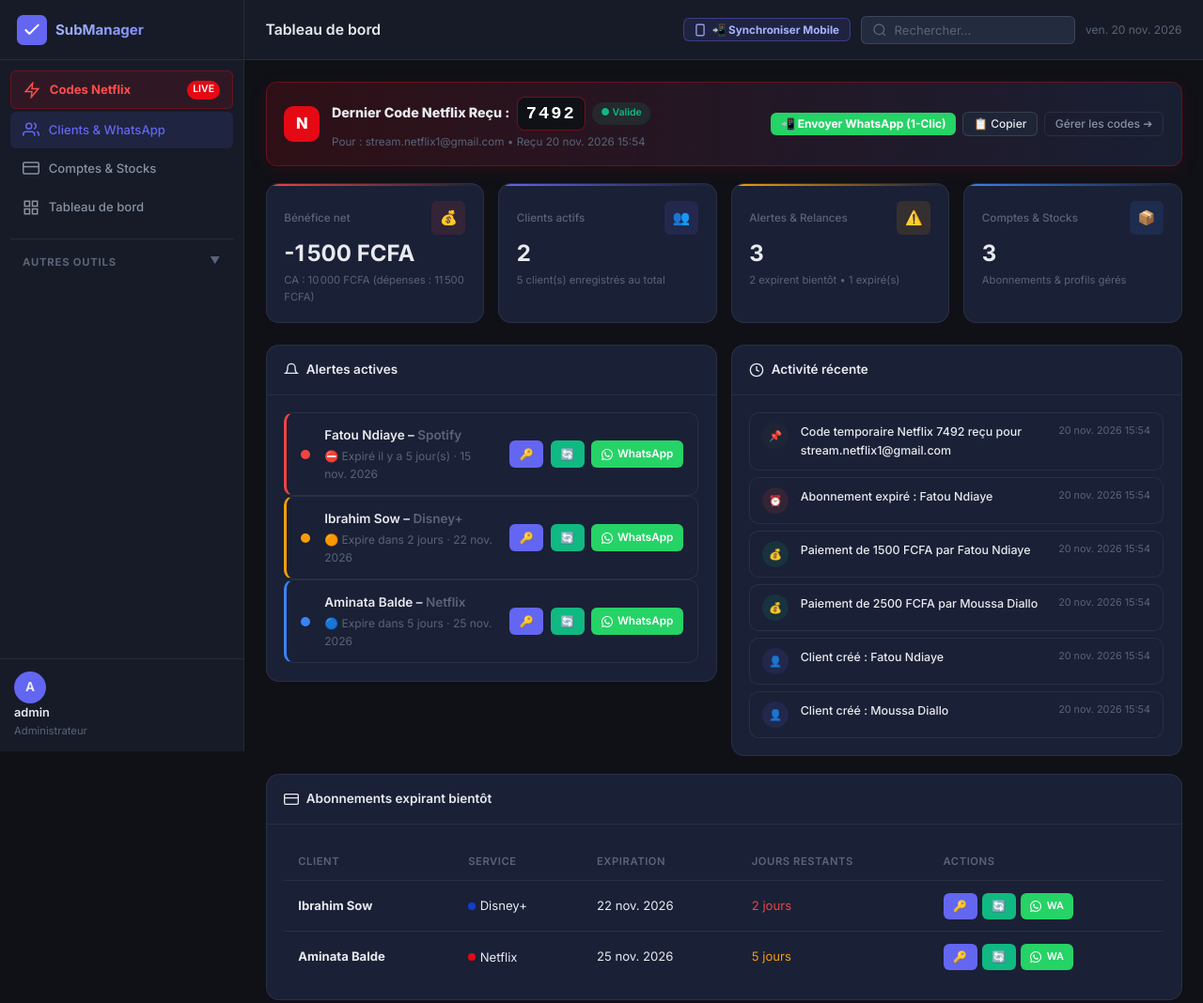
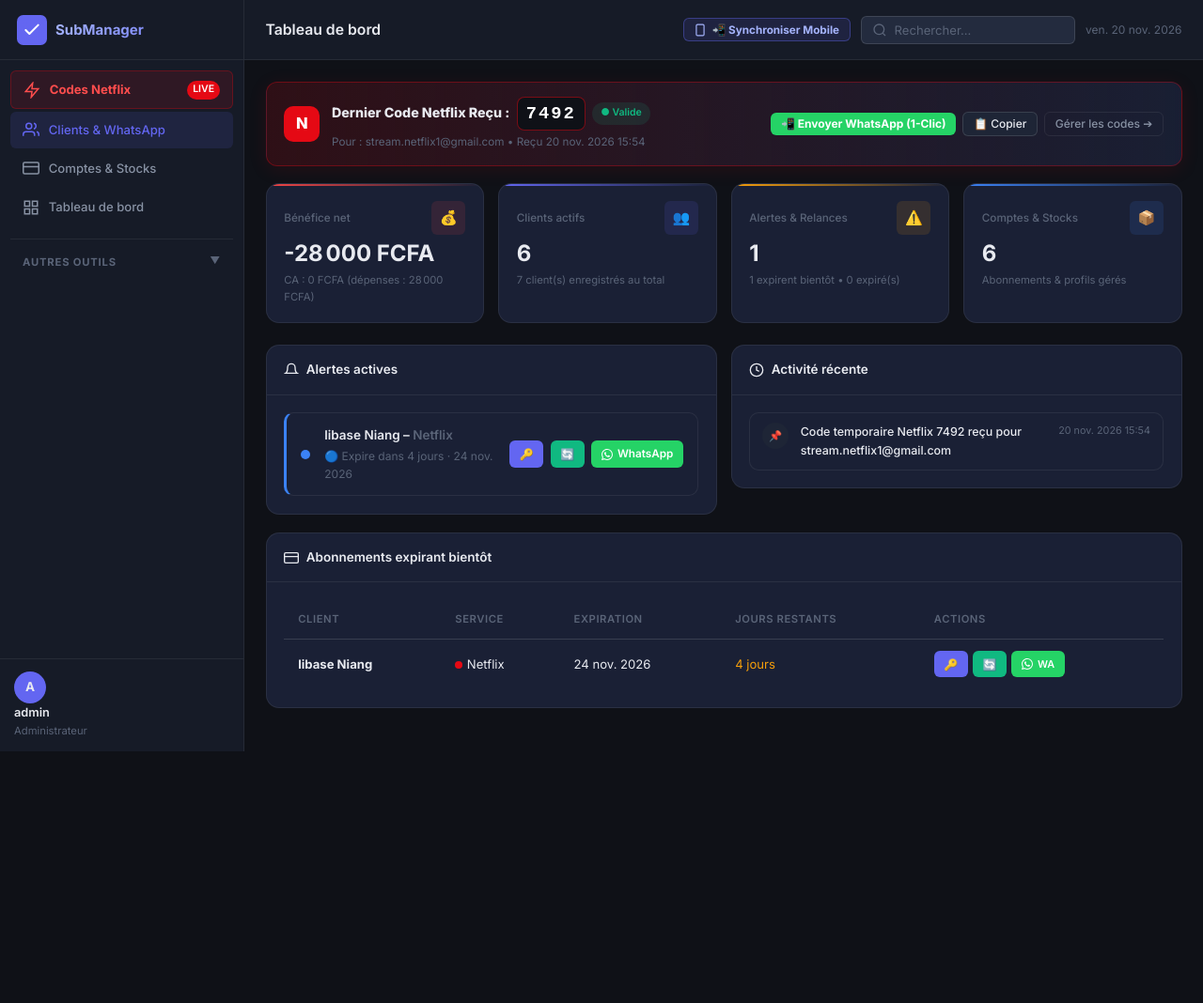
Before and after one commit to oumarniang2003-ops/netflix, a plain HTML site: page index.html in a window 1280 px wide. Shown: the whole page at 94% size. After the commit the page ends 800 px from the top, so only its background shows below. Drawn offline with nearby package versions, Linux system fonts and the light colour scheme.

Commit message:
feat: synchronisation cloud automatique et integration des vrais clients

```diff
--- a/js/cloud-sync.js
+++ b/js/cloud-sync.js
@@ -48,6 +48,13 @@ const CloudSync = (() => {
       if (data && (data.clients || data.subscriptions)) {
         DB.importAll(data);
 
+        // Si une configuration Cloud / Firebase était incluse dans le lien, on l'active automatiquement !
+        if (data.cloudConfig && data.cloudConfig.firebaseUrl) {
+          saveConfig(data.cloudConfig);
+          startCloudListener();
+          updateCloudStatusBadge(true);
+        }
+
         // Nettoyer l'URL sans recharger la page
         if (window.history && window.history.replaceState) {
           const cleanUrl = window.location.pathname + window.location.search;
@@ -56,7 +63,7 @@ const CloudSync = (() => {
 
         const count = (data.clients || []).length;
         setTimeout(() => {
-          UI.toast(`✅ Synchronisation réussie ! ${count} client(s) importés sur votre téléphone.`, 'success', 5000);
+          UI.toast(`✅ Synchronisation réussie ! ${count} client(s) et comptes synchronisés sur votre téléphone.`, 'success', 6000);
           if (typeof App !== 'undefined' && App.renderPage) {
             App.renderPage('clients');
           }
@@ -72,7 +79,10 @@ const CloudSync = (() => {
 
   // --- Générer le lien magique de synchronisation ---
   function getMagicSyncUrl() {
-    const exportData = DB.exportAll();
+    const exportData = {
+      ...DB.exportAll(),
+      cloudConfig: getConfig()
+    };
     const encoded = encodeSyncData(exportData);
     const origin = window.location.origin;
     const path = window.location.pathname;
@@ -181,26 +191,51 @@ const CloudSync = (() => {
     // Pull initial
     pullFromCloud(true);
 
-    // Écoute / Polling discret toutes les 12 secondes
+    // Écoute / Polling discret toutes les 8 secondes pour synchronisation en direct
     if (_listenerInterval) clearInterval(_listenerInterval);
     _listenerInterval = setInterval(() => {
       pullFromCloud(true);
-    }, 12000);
+    }, 8000);
   }
 
   function updateCloudStatusBadge(isConnected = false) {
     const cfg = getConfig();
+    const hasCloud = Boolean(cfg.firebaseUrl);
+
+    // Mettre à jour l'indicateur interne de la modale
     const badge = Utils.el('cloud-status-indicator');
-    if (!badge) return;
+    if (badge) {
+      if (hasCloud) {
+        badge.innerHTML = `<span style="display:inline-block;width:8px;height:8px;border-radius:50%;background:#10b981;margin-right:4px;"></span> Cloud Actif (Temps Réel)`;
+        badge.style.color = '#10b981';
+      } else {
+        badge.innerHTML = `<span style="display:inline-block;width:8px;height:8px;border-radius:50%;background:#8892a4;margin-right:4px;"></span> Local`;
+        badge.style.color = 'var(--text-muted)';
+      }
+    }
 
-    if (cfg.firebaseUrl) {
-      badge.innerHTML = `<span style="display:inline-block;width:8px;height:8px;border-radius:50%;background:#10b981;margin-right:4px;"></span> Cloud Actif`;
-      badge.style.color = '#10b981';
-      badge.title = 'Synchronisation Cloud automatique active';
-    } else {
-      badge.innerHTML = `<span style="display:inline-block;width:8px;height:8px;border-radius:50%;background:#8892a4;margin-right:4px;"></span> Local`;
-      badge.style.color = 'var(--text-muted)';
-      badge.title = 'Mode mémoire locale (cliquez pour synchroniser avec votre téléphone)';
+    // Mettre à jour le bouton de la barre supérieure (Header)
+    const navBtn = Utils.el('open-sync-btn');
+    if (navBtn) {
+      if (hasCloud) {
+        navBtn.innerHTML = `
+          <span style="display:inline-block;width:8px;height:8px;border-radius:50%;background:#10b981;box-shadow:0 0 8px #10b981;"></span>
+          <span class="sync-btn-text">🟢 Cloud Actif</span>
+        `;
+        navBtn.style.borderColor = 'rgba(16, 185, 129, 0.4)';
+        navBtn.style.background = 'rgba(16, 185, 129, 0.12)';
+        navBtn.style.color = '#10b981';
+        navBtn.title = 'Synchronisation Cloud automatique active (PC & Mobile en temps réel)';
+      } else {
+        navBtn.innerHTML = `
+          <svg width="14" height="14" viewBox="0 0 24 24" fill="none" stroke="currentColor" stroke-width="2"><rect x="5" y="2" width="14" height="20" rx="2" ry="2"/><line x1="12" y1="18" x2="12.01" y2="18"/></svg>
+          <span class="sync-btn-text">📲 Synchroniser Mobile</span>
+        `;
+        navBtn.style.borderColor = 'rgba(99,102,241,0.4)';
+        navBtn.style.background = 'rgba(99,102,241,0.12)';
+        navBtn.style.color = '#a5b4fc';
+        navBtn.title = 'Partager et synchroniser avec mon téléphone';
+      }
     }
   }
 
--- a/js/db.js
+++ b/js/db.js
@@ -290,20 +290,72 @@ const DB = (() => {
     const fmt = d => d.toISOString().split('T')[0];
     const addDays = (d, n) => { const r = new Date(d); r.setDate(r.getDate() + n); return r; };
 
-    // Subscriptions created first so clients can be linked to parent accounts
+    // Comptes Netflix Réels & Partenaires
     if (subscriptions.getAll().length === 0) {
       subscriptions.add({
-        name: 'Netflix Premium 4K - Compte #1',
+        name: 'Netflix - compte 1',
         service: 'Netflix',
         accountEmail: 'stream.netflix1@gmail.com',
-        accountPassword: 'PassNetflix2025!',
-        accountPin: '1234',
+        accountPassword: 'PassNetflix2026!',
+        accountPin: '7530',
+        cost: 5000,
+        sellingPrice: 3000,
+        buyDate: '2026-10-30',
+        expirationDate: '2026-12-30',
+        slots: 4,
+        notes: 'Compte 1 (Dembele, Gendarmerie, Moussa)'
+      });
+      subscriptions.add({
+        name: 'Netflix - Compte 2',
+        service: 'Netflix',
+        accountEmail: 'stream.netflix2@gmail.com',
+        accountPassword: 'PassNetflix2026!',
+        accountPin: '0356',
         cost: 5000,
         sellingPrice: 2500,
-        buyDate: fmt(addDays(today,-15)),
-        expirationDate: fmt(addDays(today,15)),
+        buyDate: '2026-11-14',
+        expirationDate: '2026-12-14',
         slots: 4,
-        notes: 'Compte principal 4K UHD'
+        notes: 'Compte 2 (Abdoulaye)'
+      });
+      subscriptions.add({
+        name: 'Netflix - compte 3',
+        service: 'Netflix',
+        accountEmail: 'stream.netflix3@gmail.com',
+        accountPassword: 'PassNetflix2026!',
+        accountPin: '2394',
+        cost: 5000,
+        sellingPrice: 3000,
+        buyDate: '2026-11-02',
+        expirationDate: '2026-12-02',
+        slots: 4,
+        notes: 'Compte 3 (Alioune Diouck)'
+      });
+      subscriptions.add({
+        name: 'Netflix - compte 4',
+        service: 'Netflix',
+        accountEmail: 'stream.netflix4@gmail.com',
+        accountPassword: 'PassNetflix2026!',
+        accountPin: '0056',
+        cost: 5000,
+        sellingPrice: 2500,
+        buyDate: '2026-11-20',
+        expirationDate: '2026-12-20',
+        slots: 4,
+        notes: 'Compte 4 (khlif sall)'
+      });
+      subscriptions.add({
+        name: 'Netflix - Compte 5',
+        service: 'Netflix',
+        accountEmail: 'stream.netflix5@gmail.com',
+        accountPassword: 'PassNetflix2026!',
+        accountPin: '3398',
+        cost: 5000,
+        sellingPrice: 3000,
+        buyDate: '2026-10-24',
+        expirationDate: '2026-11-24',
+        slots: 4,
+        notes: 'Compte 5 (libase Niang)'
       });
       subscriptions.add({
         name: 'Spotify Famille - Compte #1',
@@ -318,108 +370,107 @@ const DB = (() => {
         slots: 2,
         notes: 'Abonnement familial'
       });
-      subscriptions.add({
-        name: 'Disney+ Standard - Compte #1',
-        service: 'Disney+',
-        accountEmail: 'disney.vip1@gmail.com',
-        accountPassword: 'DisneyMagic2025!',
-        accountPin: '0000',
-        cost: 3500,
-        sellingPrice: 2000,
-        buyDate: fmt(addDays(today,-28)),
-        expirationDate: fmt(addDays(today,2)),
-        slots: 4,
-        notes: 'Compte 4 écrans'
-      });
     }
 
     if (clients.getAll().length === 0) {
       const allSubs = subscriptions.getAll();
-      const subNetflix = allSubs.find(s => s.service === 'Netflix');
-      const subSpotify = allSubs.find(s => s.service === 'Spotify');
-      const subDisney  = allSubs.find(s => s.service === 'Disney+');
+      const sub1 = allSubs.find(s => s.name.includes('compte 1') || s.accountPin === '7530');
+      const sub2 = allSubs.find(s => s.name.includes('Compte 2') || s.accountPin === '0356');
+      const sub3 = allSubs.find(s => s.name.includes('compte 3') || s.accountPin === '2394');
+      const sub4 = allSubs.find(s => s.name.includes('compte 4') || s.accountPin === '0056');
+      const sub5 = allSubs.find(s => s.name.includes('Compte 5') || s.accountPin === '3398');
 
-      const c1 = clients.add({
+      clients.add({
+        name: 'libase Niang',
+        whatsapp: '+221775407574',
+        service: 'Netflix',
+        subscriptionId: sub5 ? sub5.id : '',
+        profile: 'Compte 5',
+        pinCode: '3398',
+        price: 3000,
+        startDate: '2026-10-24',
+        expirationDate: '2026-11-24',
+        status: 'active',
+        notes: 'Compte 5'
+      });
+      clients.add({
+        name: 'Dembele',
+        whatsapp: '+221781486583',
+        service: 'Netflix',
+        subscriptionId: sub1 ? sub1.id : '',
+        profile: 'compte 1',
+        pinCode: '7530',
+        price: 3000,
+        startDate: '2026-10-30',
+        expirationDate: '2026-11-30',
+        status: 'active',
+        notes: 'compte 1'
+      });
+      clients.add({
+        name: 'Alioune Diouck',
+        whatsapp: '+221774808043',
+        service: 'Netflix',
+        subscriptionId: sub3 ? sub3.id : '',
+        profile: 'compte 3',
+        pinCode: '2394',
+        price: 3000,
+        startDate: '2026-11-02',
+        expirationDate: '2026-12-02',
+        status: 'active',
+        notes: 'compte 3'
+      });
+      clients.add({
+        name: 'Abdoulaye',
+        whatsapp: '+221784226091',
+        service: 'Netflix',
+        subscriptionId: sub2 ? sub2.id : '',
+        profile: 'Compte 2',
+        pinCode: '0356',
+        price: 2500,
+        startDate: '2026-11-14',
+        expirationDate: '2026-12-14',
+        status: 'active',
+        notes: 'Compte 2'
+      });
+      clients.add({
+        name: 'Gendarmerie',
+        whatsapp: '+221789927754',
+        service: 'Netflix',
+        subscriptionId: sub1 ? sub1.id : '',
+        profile: 'compte 1',
+        pinCode: '7530',
+        price: 3000,
+        startDate: '2026-11-16',
+        expirationDate: '2026-12-16',
+        status: 'active',
+        notes: 'compte 1'
+      });
+      clients.add({
+        name: 'khlif sall',
+        whatsapp: '+221775920936',
+        service: 'Netflix',
+        subscriptionId: sub4 ? sub4.id : '',
+        profile: 'compte 4',
+        pinCode: '0056',
+        price: 2500,
+        startDate: '2026-11-20',
+        expirationDate: '2026-12-20',
+        status: 'active',
+        notes: 'compte 4'
+      });
+      clients.add({
         name: 'Moussa Diallo',
         whatsapp: '+221771234567',
         service: 'Netflix',
-        subscriptionId: subNetflix ? subNetflix.id : '',
-        profile: 'Profil 1 (Moussa)',
-        pinCode: '1122',
+        subscriptionId: sub1 ? sub1.id : '',
+        profile: 'compte 1',
+        pinCode: '7530',
         price: 2500,
-        startDate: fmt(addDays(today,-15)),
-        expirationDate: fmt(addDays(today,15)),
+        startDate: '2026-11-05',
+        expirationDate: '2026-12-05',
         status: 'active',
-        notes: ''
+        notes: 'compte 1'
       });
-      const c2 = clients.add({
-        name: 'Fatou Ndiaye',
-        whatsapp: '+221782345678',
-        service: 'Spotify',
-        subscriptionId: subSpotify ? subSpotify.id : '',
-        profile: 'Profil 1 (Fatou)',
-        pinCode: '',
-        price: 1500,
-        startDate: fmt(addDays(today,-60)),
-        expirationDate: fmt(addDays(today,-5)),
-        status: 'expired',
-        notes: ''
-      });
-      const c3 = clients.add({
-        name: 'Ibrahim Sow',
-        whatsapp: '+221793456789',
-        service: 'Disney+',
-        subscriptionId: subDisney ? subDisney.id : '',
-        profile: 'Profil 1 (Ibrahim)',
-        pinCode: '2468',
-        price: 2000,
-        startDate: fmt(addDays(today,-28)),
-        expirationDate: fmt(addDays(today,2)),
-        status: 'active',
-        notes: 'Client fidèle'
-      });
-      const c4 = clients.add({
-        name: 'Aminata Balde',
-        whatsapp: '+221760000001',
-        service: 'Netflix',
-        subscriptionId: subNetflix ? subNetflix.id : '',
-        profile: 'Profil 2 (Aminata)',
-        pinCode: '3344',
-        price: 2500,
-        startDate: fmt(addDays(today,-10)),
-        expirationDate: fmt(addDays(today,5)),
-        status: 'active',
-        notes: ''
-      });
-      const c5 = clients.add({
-        name: 'Ousmane Traoré',
-        whatsapp: '+221760000002',
-        service: 'YouTube Premium',
-        subscriptionId: '',
-        customEmail: 'ousmane.yt@gmail.com',
-        customPassword: 'YTUser2025!',
-        profile: 'Invitation Famille',
-        pinCode: '',
-        price: 1500,
-        startDate: fmt(addDays(today,-5)),
-        expirationDate: fmt(addDays(today,25)),
-        status: 'active',
-        notes: ''
-      });
-
-      // Payments
-      payments.add({ clientId: c1.id, clientName: c1.name, amount: 2500, method: 'wave',       service: 'Netflix', date: fmt(addDays(today,-15)), period: 'Mois en cours', notes: '' });
-      payments.add({ clientId: c2.id, clientName: c2.name, amount: 1500, method: 'orange_money', service: 'Spotify', date: fmt(addDays(today,-60)), period: 'Mois précédent', notes: '' });
-      payments.add({ clientId: c3.id, clientName: c3.name, amount: 2000, method: 'especes',     service: 'Disney+', date: fmt(addDays(today,-28)), period: 'Mois en cours', notes: '' });
-      payments.add({ clientId: c4.id, clientName: c4.name, amount: 2500, method: 'wave',        service: 'Netflix', date: fmt(addDays(today,-10)), period: 'Mois en cours', notes: '' });
-      payments.add({ clientId: c5.id, clientName: c5.name, amount: 1500, method: 'wave',        service: 'YouTube Premium', date: fmt(addDays(today,-5)), period: 'Mois en cours', notes: '' });
-
-      // Activity logs
-      activityLogs.add('client_created', `Client créé : ${c1.name}`, { clientId: c1.id });
-      activityLogs.add('client_created', `Client créé : ${c2.name}`, { clientId: c2.id });
-      activityLogs.add('payment', `Paiement de 2500 FCFA par ${c1.name}`, { clientId: c1.id });
-      activityLogs.add('payment', `Paiement de 1500 FCFA par ${c2.name}`, { clientId: c2.id });
-      activityLogs.add('expiration', `Abonnement expiré : ${c2.name}`, { clientId: c2.id });
     }
 
     if (netflixCodes.getAll().length === 0) {
@@ -428,7 +479,7 @@ const DB = (() => {
         code: '7492',
         email: sub ? sub.accountEmail : 'stream.netflix1@gmail.com',
         subscriptionId: sub ? sub.id : '',
-        clientName: 'Moussa Diallo & Aminata Balde',
+        clientName: 'Dembele & Moussa Diallo',
         source: 'Email automatique (info@account.netflix.com)',
         householdLink: 'https://www.netflix.com/update-primary-location'
       });
@@ -445,7 +496,7 @@ const DB = (() => {
       let modified = false;
       if (!s.name) { s.name = `${s.service} Compte Principal`; modified = true; }
       if (!s.accountEmail) {
-        if (s.service === 'Netflix') { s.accountEmail = 'stream.netflix1@gmail.com'; s.accountPassword = 'PassNetflix2025!'; s.accountPin = '1234'; }
+        if (s.service === 'Netflix') { s.accountEmail = 'stream.netflix1@gmail.com'; s.accountPassword = 'PassNetflix2026!'; s.accountPin = '7530'; }
         else if (s.service === 'Spotify') { s.accountEmail = 'spotify.fam1@gmail.com'; s.accountPassword = 'MusicSpotify2025*'; }
         else { s.accountEmail = `${s.service.toLowerCase().replace(/\s+/g,'')}@account.com`; s.accountPassword = 'PassAccount2025!'; }
         modified = true;
@@ -454,8 +505,36 @@ const DB = (() => {
     });
     if (subUpdated) _set(KEYS.subscriptions, allSubs);
 
-    const allClients = clients.getAll();
+    let allClients = clients.getAll();
+
+    // UPGRADE AUTOMATIQUE : Si l'utilisateur ou le smartphone a encore les anciens clients de démo (Fatou Ndiaye, Ibrahim Sow)
+    // et n'a pas encore les vrais clients de baroube (Dembele, libase Niang), on remplace par les vrais clients !
+    const hasDembele = allClients.some(c => c.name && c.name.toLowerCase().includes('dembele'));
+    const hasOnlyOldMock = allClients.some(c => c.name === 'Fatou Ndiaye' || c.name === 'Ibrahim Sow');
+
+    if (!hasDembele && (hasOnlyOldMock || allClients.length <= 5)) {
+      const realSubs = subscriptions.getAll();
+      const s1 = realSubs.find(s => s.name && s.name.includes('compte 1')) || realSubs[0];
+      const s2 = realSubs.find(s => s.name && s.name.includes('Compte 2')) || realSubs[0];
+      const s3 = realSubs.find(s => s.name && s.name.includes('compte 3')) || realSubs[0];
+      const s4 = realSubs.find(s => s.name && s.name.includes('compte 4')) || realSubs[0];
+      const s5 = realSubs.find(s => s.name && s.name.includes('Compte 5')) || realSubs[0];
+
+      allClients = [
+        { id: 'CLI-0001-LIB', name: 'libase Niang', whatsapp: '+221775407574', service: 'Netflix', subscriptionId: s5?.id || '', profile: 'Compte 5', pinCode: '3398', price: 3000, startDate: '2026-10-24', expirationDate: '2026-11-24', status: 'active', notes: 'Compte 5' },
+        { id: 'CLI-0002-DEM', name: 'Dembele', whatsapp: '+221781486583', service: 'Netflix', subscriptionId: s1?.id || '', profile: 'compte 1', pinCode: '7530', price: 3000, startDate: '2026-10-30', expirationDate: '2026-11-30', status: 'active', notes: 'compte 1' },
+        { id: 'CLI-0003-ALI', name: 'Alioune Diouck', whatsapp: '+221774808043', service: 'Netflix', subscriptionId: s3?.id || '', profile: 'compte 3', pinCode: '2394', price: 3000, startDate: '2026-11-02', expirationDate: '2026-12-02', status: 'active', notes: 'compte 3' },
+        { id: 'CLI-0004-ABD', name: 'Abdoulaye', whatsapp: '+221784226091', service: 'Netflix', subscriptionId: s2?.id || '', profile: 'Compte 2', pinCode: '0356', price: 2500, startDate: '2026-11-14', expirationDate: '2026-12-14', status: 'active', notes: 'Compte 2' },
+        { id: 'CLI-0005-GEN', name: 'Gendarmerie', whatsapp: '+221789927754', service: 'Netflix', subscriptionId: s1?.id || '', profile: 'compte 1', pinCode: '7530', price: 3000, startDate: '2026-11-16', expirationDate: '2026-12-16', status: 'active', notes: 'compte 1' },
+        { id: 'CLI-0006-KHL', name: 'khlif sall', whatsapp: '+221775920936', service: 'Netflix', subscriptionId: s4?.id || '', profile: 'compte 4', pinCode: '0056', price: 2500, startDate: '2026-11-20', expirationDate: '2026-12-20', status: 'active', notes: 'compte 4' },
+        { id: 'CLI-0007-MOU', name: 'Moussa Diallo', whatsapp: '+221771234567', service: 'Netflix', subscriptionId: s1?.id || '', profile: 'compte 1', pinCode: '7530', price: 2500, startDate: '2026-11-05', expirationDate: '2026-12-05', status: 'active', notes: 'compte 1' }
+      ];
+      _set(KEYS.clients, allClients);
+    }
+
+    // Vérifier les associations clients <-> comptes
     let cliUpdated = false;
+    allClients = clients.getAll();
     allClients.forEach(c => {
       if (!c.subscriptionId) {
         const matchingSub = allSubs.find(s => s.service === c.service);
```
Also changed, not shown: index.html (+4 -1 lines).
